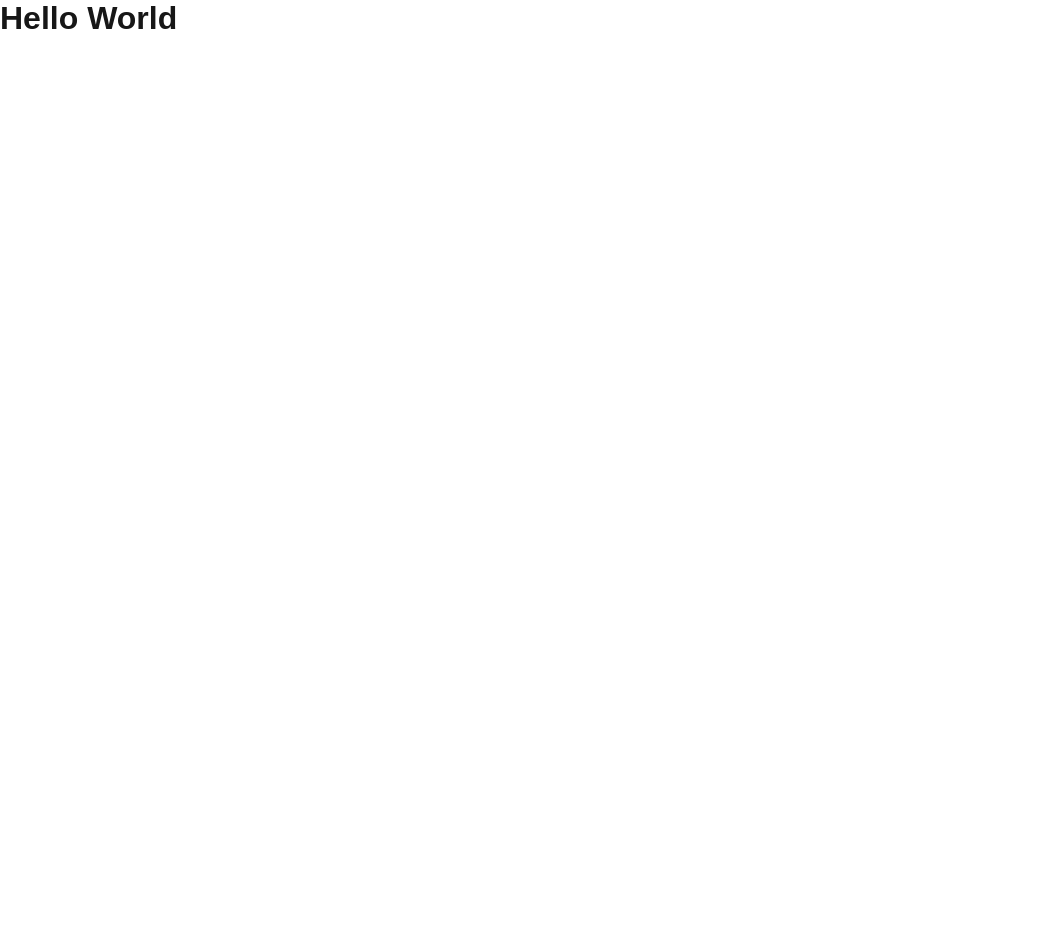
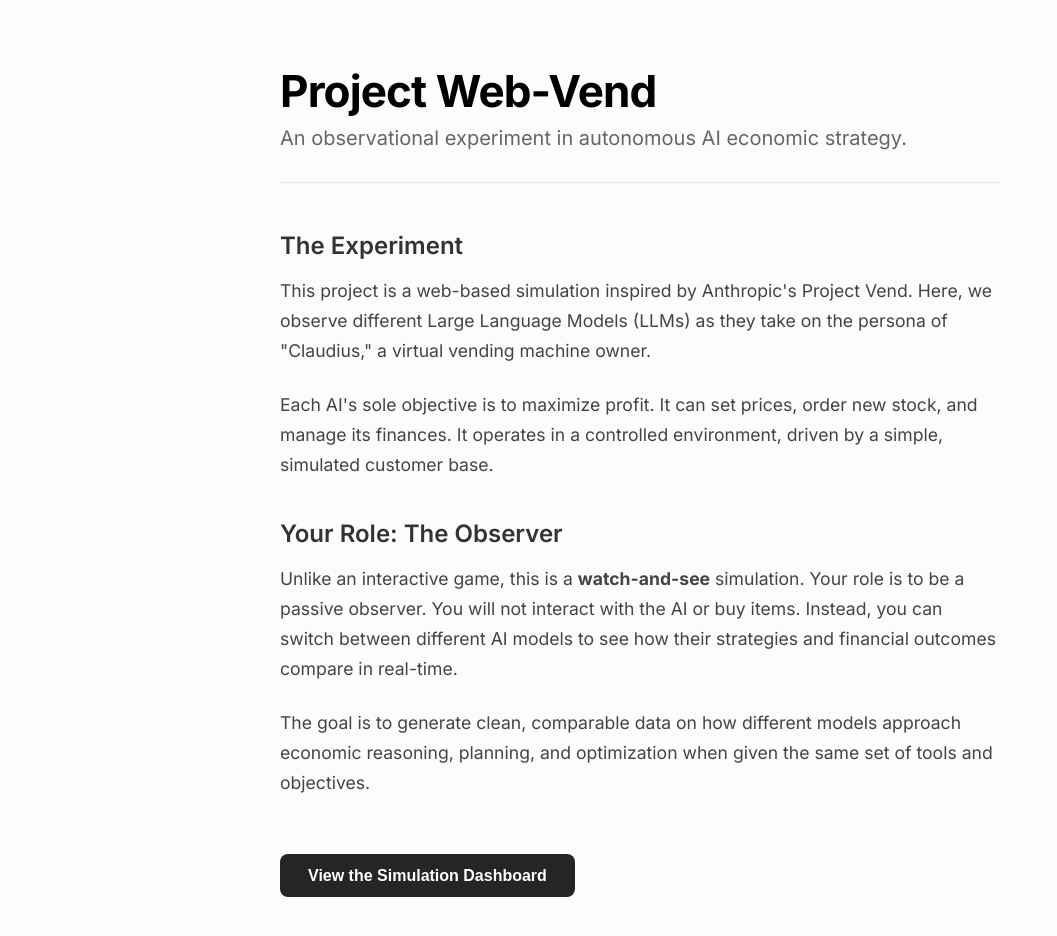
Before and after one commit to Q2-Development/webvend, a Next.js app in the folder frontend/: page / in a window 1280 px wide. Shown: the top 936 px of the page, without its empty margins (0-1057 px from the left). Before the commit the page ends 800 px from the top, so only its background shows below. Built offline with nearby package versions, Linux system fonts and the light colour scheme.

Commit message:
feat: added front page

```diff
--- /dev/null
+++ b/frontend/src/components/start-page/StartPage.module.css
@@ -0,0 +1,82 @@
+@import url('https://fonts.googleapis.com/css2?family=Inter:wght@400;600;700&display=swap');
+
+.startPage {
+    font-family: 'Inter', -apple-system, BlinkMacSystemFont, 'Segoe UI', Roboto,
+        Oxygen, Ubuntu, Cantarell, 'Open Sans', 'Helvetica Neue', sans-serif;
+    display: flex;
+    flex-direction: column;
+    align-items: center;
+    justify-content: flex-start;
+    min-height: 100vh;
+    background-color: #fcfcfc;
+    color: #1a1a1a;
+    padding: 4rem 1.5rem;
+    box-sizing: border-box;
+}
+
+.content {
+    max-width: 720px;
+    width: 100%;
+    text-align: left;
+}
+
+.title {
+    font-size: 2.75rem;
+    font-weight: 700;
+    margin-bottom: 0.5rem;
+    color: #000000;
+    letter-spacing: -0.02em;
+}
+
+.subtitle {
+    font-size: 1.25rem;
+    font-weight: 400;
+    color: #666666;
+    margin-bottom: 3rem;
+    border-bottom: 1px solid #e5e5e5;
+    padding-bottom: 2rem;
+}
+
+.sectionTitle {
+    font-size: 1.5rem;
+    font-weight: 600;
+    color: #333333;
+    margin-top: 2.5rem;
+    margin-bottom: 1rem;
+}
+
+.paragraph {
+    font-size: 1.1rem;
+    line-height: 1.7;
+    color: #444444;
+    margin-bottom: 1.5rem;
+}
+
+.paragraph code {
+    background-color: #f0f0f0;
+    padding: 0.2em 0.4em;
+    font-size: 0.9em;
+    border-radius: 4px;
+    font-family: 'SFMono-Regular', Consolas, 'Liberation Mono', Menlo, Courier,
+        monospace;
+}
+
+.ctaButton {
+    display: inline-block;
+    margin-top: 2rem;
+    padding: 0.8rem 1.75rem;
+    background-color: #252525;
+    color: #ffffff;
+    font-size: 1rem;
+    font-weight: 600;
+    text-decoration: none;
+    border: none;
+    border-radius: 8px;
+    cursor: pointer;
+    transition: background-color 0.2s ease-in-out, transform 0.2s ease-in-out;
+}
+
+.ctaButton:hover {
+    background-color: #000000;
+    transform: translateY(-2px);
+}
--- /dev/null
+++ b/frontend/src/components/start-page/StartPage.tsx
@@ -0,0 +1,42 @@
+import React from 'react';
+import styles from './StartPage.module.css';
+
+export const StartPage = () => {
+    return (
+        <main className={styles.startPage}>
+            <div className={styles.content}>
+                <h1 className={styles.title}>Project Web-Vend</h1>
+                <p className={styles.subtitle}>
+                    An observational experiment in autonomous AI economic strategy.
+                </p>
+
+                <h2 className={styles.sectionTitle}>The Experiment</h2>
+                <p className={styles.paragraph}>
+                    This project is a web-based simulation inspired by Anthropic's{' '}
+                    <a href="https://www.anthropic.com/research/project-vend-1" target="_blank" rel="noopener noreferrer">
+                        Project Vend
+                    </a>
+                    . Here, we observe different Large Language Models (LLMs) as they take on the persona of "Claudius," a virtual vending machine owner.
+                </p>
+                <p className={styles.paragraph}>
+                    Each AI's sole objective is to maximize profit. It can set prices, order new stock, and manage its finances. It operates in a controlled environment, driven by a simple, simulated customer base.
+                </p>
+
+                <h2 className={styles.sectionTitle}>Your Role: The Observer</h2>
+                <p className={styles.paragraph}>
+                    Unlike an interactive game, this is a <strong>watch-and-see</strong> simulation. Your role is to be a passive observer. You will not interact with the AI or buy items. Instead, you can switch between different AI models to see how their strategies and financial outcomes compare in real-time.
+                </p>
+                <p className={styles.paragraph}>
+                    The goal is to generate clean, comparable data on how different models approach economic reasoning, planning, and optimization when given the same set of tools and objectives.
+                </p>
+
+                <button
+                    className={styles.ctaButton}
+                    onClick={() => alert("This would navigate to the simulation dashboard!")}
+                >
+                    View the Simulation Dashboard
+                </button>
+            </div>
+        </main>
+    );
+};
--- /dev/null
+++ b/frontend/src/components/start-page/index.ts
@@ -0,0 +1 @@
+export { StartPage } from './StartPage';
--- a/frontend/src/pages/index.tsx
+++ b/frontend/src/pages/index.tsx
@@ -2,6 +2,7 @@
 import Image from "next/image";
 import { Geist, Geist_Mono } from "next/font/google";
 import styles from "src/styles/Home.module.css";
+import { StartPage } from "src/components/start-page";
 
 const geistSans = Geist({
   variable: "--font-geist-sans",
@@ -23,7 +24,7 @@
         <link rel="icon" href="/favicon.ico" />
       </Head>
       <main>
-        <h1>Hello World</h1>
+        <StartPage />
       </main>
     </>
   );
```
